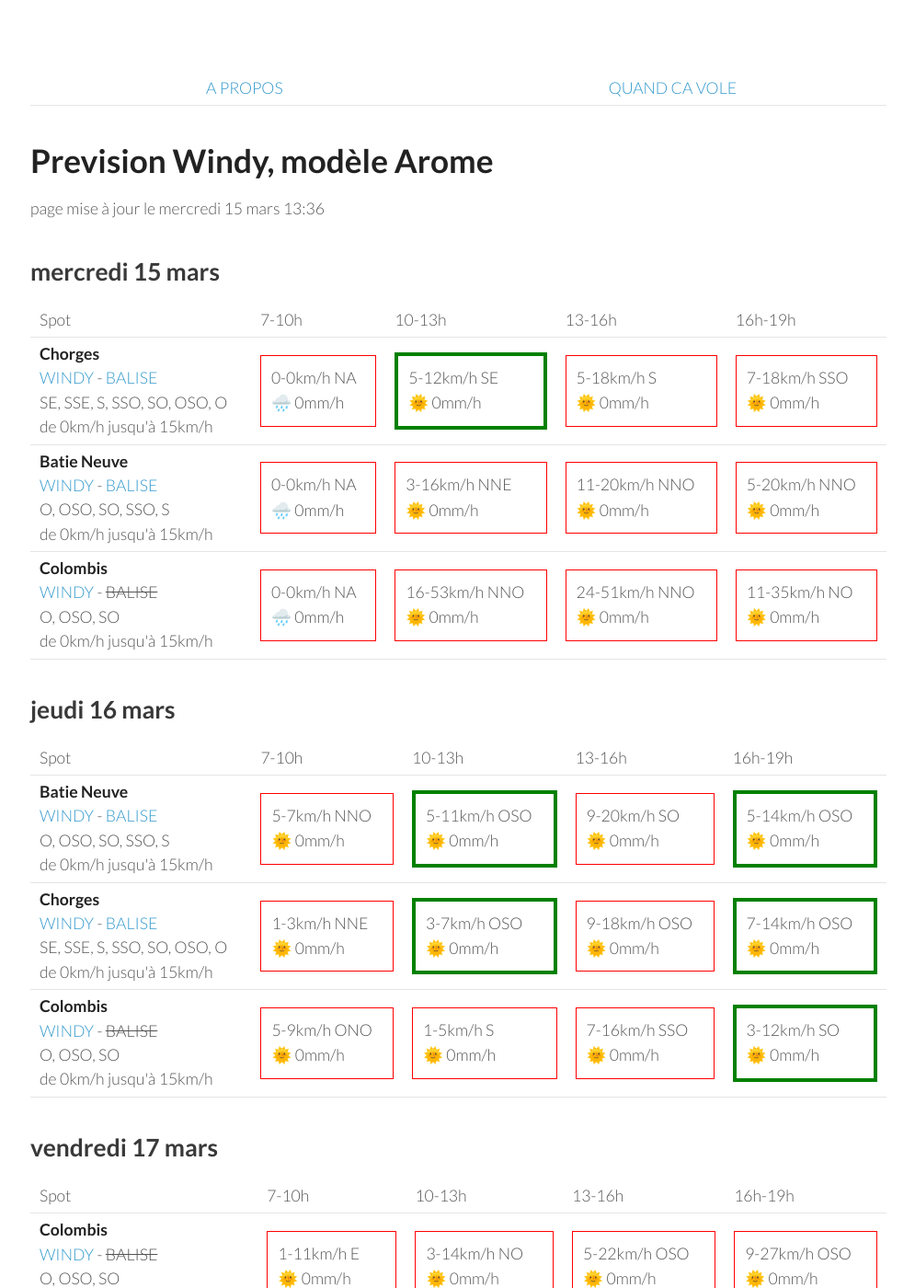
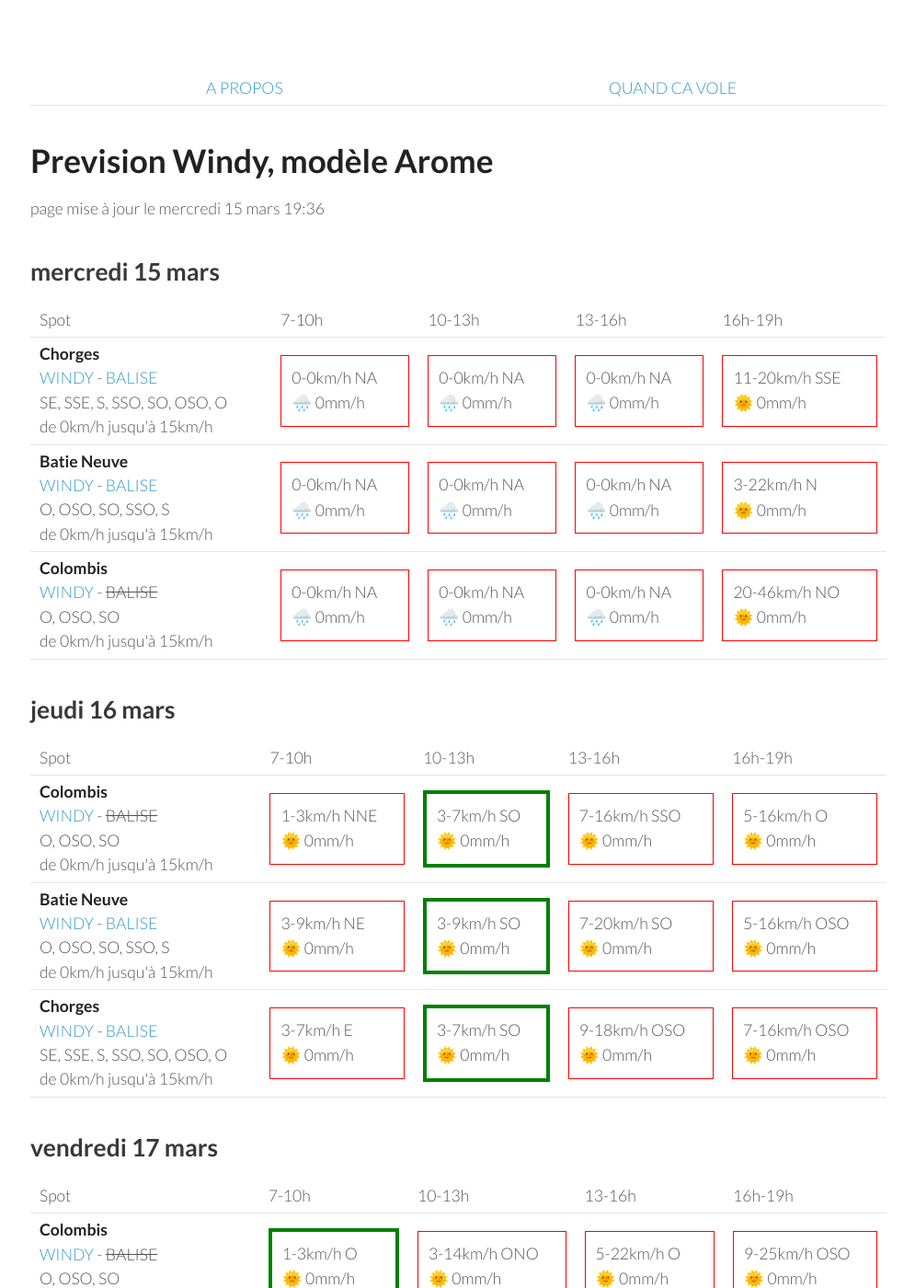
Before and after one commit to parapente-dans-le-nord/parapente-dans-le-nord.github.io, a Jekyll site: the page built from saint_andre.markdown, in a window 1280 px wide and 1400 px high. Shown: the whole window at 92% size, without its empty margins (25-1020 px from the left). Built offline with Jekyll 4.4.1, drawn with Linux system fonts in a browser that asks for light colours; some of the changed text lies outside the part shown.

Commit message:
update index.markdown

```diff
--- a/saint_andre.markdown
+++ b/saint_andre.markdown
@@ -7,7 +7,7 @@ title:  "Tous les spots"
 {: .links}
 
 # Prevision Windy, modèle Arome
-page mise à jour le mercredi 15 mars 13:36
+page mise à jour le mercredi 15 mars 19:36
 
 ## mercredi 15 mars
 
@@ -25,27 +25,27 @@ page mise à jour le mercredi 15 mars 13:36
         <td><strong>Chorges</strong><br><a href="https://windy.com/44.578/6.280?44.559,6.262,10">WINDY</a> - <span class=""><a href="https://www.openwindmap.org/PP554">BALISE</a> </span><br> <span class="vent-favorable">SE, SSE, S, SSO, SO, OSO, O</span><br><span class="force-vent">de 0km/h jusqu'à 15km/h</span> </td>
 
             <td><div class="not-flyable"><p>0-0km/h NA</p><p>🌧️ 0mm/h</p></div></td>
-            <td><div class="flyable"><p>5-12km/h SE</p><p>🌞 0mm/h</p></div></td>
-            <td><div class="not-flyable"><p>5-18km/h S</p><p>🌞 0mm/h</p></div></td>
-            <td><div class="not-flyable"><p>7-18km/h SSO</p><p>🌞 0mm/h</p></div></td>
+            <td><div class="not-flyable"><p>0-0km/h NA</p><p>🌧️ 0mm/h</p></div></td>
+            <td><div class="not-flyable"><p>0-0km/h NA</p><p>🌧️ 0mm/h</p></div></td>
+            <td><div class="not-flyable"><p>11-20km/h SSE</p><p>🌞 0mm/h</p></div></td>
 
     </tr>
 <tr>
         <td><strong>Batie Neuve</strong><br><a href="https://windy.com/44.584/6.236?44.559,6.262,10,m:eTtagly">WINDY</a> - <span class=""><a href="https://www.openwindmap.org/PP554">BALISE</a> </span><br> <span class="vent-favorable">O, OSO, SO, SSO, S</span><br><span class="force-vent">de 0km/h jusqu'à 15km/h</span> </td>
 
             <td><div class="not-flyable"><p>0-0km/h NA</p><p>🌧️ 0mm/h</p></div></td>
-            <td><div class="not-flyable"><p>3-16km/h NNE</p><p>🌞 0mm/h</p></div></td>
-            <td><div class="not-flyable"><p>11-20km/h NNO</p><p>🌞 0mm/h</p></div></td>
-            <td><div class="not-flyable"><p>5-20km/h NNO</p><p>🌞 0mm/h</p></div></td>
+            <td><div class="not-flyable"><p>0-0km/h NA</p><p>🌧️ 0mm/h</p></div></td>
+            <td><div class="not-flyable"><p>0-0km/h NA</p><p>🌧️ 0mm/h</p></div></td>
+            <td><div class="not-flyable"><p>3-22km/h N</p><p>🌞 0mm/h</p></div></td>
 
     </tr>
 <tr>
         <td><strong>Colombis</strong><br><a href="https://windy.com/44.494/6.216?44.559,6.262,10">WINDY</a> - <span class="no-balise"> BALISE </span><br> <span class="vent-favorable">O, OSO, SO</span><br><span class="force-vent">de 0km/h jusqu'à 15km/h</span> </td>
 
             <td><div class="not-flyable"><p>0-0km/h NA</p><p>🌧️ 0mm/h</p></div></td>
-            <td><div class="not-flyable"><p>16-53km/h NNO</p><p>🌞 0mm/h</p></div></td>
-            <td><div class="not-flyable"><p>24-51km/h NNO</p><p>🌞 0mm/h</p></div></td>
-            <td><div class="not-flyable"><p>11-35km/h NO</p><p>🌞 0mm/h</p></div></td>
+            <td><div class="not-flyable"><p>0-0km/h NA</p><p>🌧️ 0mm/h</p></div></td>
+            <td><div class="not-flyable"><p>0-0km/h NA</p><p>🌧️ 0mm/h</p></div></td>
+            <td><div class="not-flyable"><p>20-46km/h NO</p><p>🌞 0mm/h</p></div></td>
 
     </tr>
 
@@ -65,32 +65,32 @@ page mise à jour le mercredi 15 mars 13:36
       <td>16h-19h</td>
     </tr>
 <tr>
+        <td><strong>Colombis</strong><br><a href="https://windy.com/44.494/6.216?44.559,6.262,10">WINDY</a> - <span class="no-balise"> BALISE </span><br> <span class="vent-favorable">O, OSO, SO</span><br><span class="force-vent">de 0km/h jusqu'à 15km/h</span> </td>
+
+            <td><div class="not-flyable"><p>1-3km/h NNE</p><p>🌞 0mm/h</p></div></td>
+            <td><div class="flyable"><p>3-7km/h SO</p><p>🌞 0mm/h</p></div></td>
+            <td><div class="not-flyable"><p>7-16km/h SSO</p><p>🌞 0mm/h</p></div></td>
+            <td><div class="not-flyable"><p>5-16km/h O</p><p>🌞 0mm/h</p></div></td>
+
+
+    </tr>
+<tr>
         <td><strong>Batie Neuve</strong><br><a href="https://windy.com/44.584/6.236?44.559,6.262,10,m:eTtagly">WINDY</a> - <span class=""><a href="https://www.openwindmap.org/PP554">BALISE</a> </span><br> <span class="vent-favorable">O, OSO, SO, SSO, S</span><br><span class="force-vent">de 0km/h jusqu'à 15km/h</span> </td>
 
-            <td><div class="not-flyable"><p>5-7km/h NNO</p><p>🌞 0mm/h</p></div></td>
-            <td><div class="flyable"><p>5-11km/h OSO</p><p>🌞 0mm/h</p></div></td>
-            <td><div class="not-flyable"><p>9-20km/h SO</p><p>🌞 0mm/h</p></div></td>
-            <td><div class="flyable"><p>5-14km/h OSO</p><p>🌞 0mm/h</p></div></td>
+            <td><div class="not-flyable"><p>3-9km/h NE</p><p>🌞 0mm/h</p></div></td>
+            <td><div class="flyable"><p>3-9km/h SO</p><p>🌞 0mm/h</p></div></td>
+            <td><div class="not-flyable"><p>7-20km/h SO</p><p>🌞 0mm/h</p></div></td>
+            <td><div class="not-flyable"><p>5-16km/h OSO</p><p>🌞 0mm/h</p></div></td>
 
 
     </tr>
 <tr>
         <td><strong>Chorges</strong><br><a href="https://windy.com/44.578/6.280?44.559,6.262,10">WINDY</a> - <span class=""><a href="https://www.openwindmap.org/PP554">BALISE</a> </span><br> <span class="vent-favorable">SE, SSE, S, SSO, SO, OSO, O</span><br><span class="force-vent">de 0km/h jusqu'à 15km/h</span> </td>
 
-            <td><div class="not-flyable"><p>1-3km/h NNE</p><p>🌞 0mm/h</p></div></td>
-            <td><div class="flyable"><p>3-7km/h OSO</p><p>🌞 0mm/h</p></div></td>
+            <td><div class="not-flyable"><p>3-7km/h E</p><p>🌞 0mm/h</p></div></td>
+            <td><div class="flyable"><p>3-7km/h SO</p><p>🌞 0mm/h</p></div></td>
             <td><div class="not-flyable"><p>9-18km/h OSO</p><p>🌞 0mm/h</p></div></td>
-            <td><div class="flyable"><p>7-14km/h OSO</p><p>🌞 0mm/h</p></div></td>
-
-
-    </tr>
-<tr>
-        <td><strong>Colombis</strong><br><a href="https://windy.com/44.494/6.216?44.559,6.262,10">WINDY</a> - <span class="no-balise"> BALISE </span><br> <span class="vent-favorable">O, OSO, SO</span><br><span class="force-vent">de 0km/h jusqu'à 15km/h</span> </td>
-
-            <td><div class="not-flyable"><p>5-9km/h ONO</p><p>🌞 0mm/h</p></div></td>
-            <td><div class="not-flyable"><p>1-5km/h S</p><p>🌞 0mm/h</p></div></td>
-            <td><div class="not-flyable"><p>7-16km/h SSO</p><p>🌞 0mm/h</p></div></td>
-            <td><div class="flyable"><p>3-12km/h SO</p><p>🌞 0mm/h</p></div></td>
+            <td><div class="not-flyable"><p>7-16km/h OSO</p><p>🌞 0mm/h</p></div></td>
 
 
     </tr>
@@ -113,30 +113,30 @@ page mise à jour le mercredi 15 mars 13:36
 <tr>
         <td><strong>Colombis</strong><br><a href="https://windy.com/44.494/6.216?44.559,6.262,10">WINDY</a> - <span class="no-balise"> BALISE </span><br> <span class="vent-favorable">O, OSO, SO</span><br><span class="force-vent">de 0km/h jusqu'à 15km/h</span> </td>
 
-            <td><div class="not-flyable"><p>1-11km/h E</p><p>🌞 0mm/h</p></div></td>
-            <td><div class="not-flyable"><p>3-14km/h NO</p><p>🌞 0mm/h</p></div></td>
-            <td><div class="not-flyable"><p>5-22km/h OSO</p><p>🌞 0mm/h</p></div></td>
-            <td><div class="not-flyable"><p>9-27km/h OSO</p><p>🌞 0mm/h</p></div></td>
+            <td><div class="flyable"><p>1-3km/h O</p><p>🌞 0mm/h</p></div></td>
+            <td><div class="not-flyable"><p>3-14km/h ONO</p><p>🌞 0mm/h</p></div></td>
+            <td><div class="not-flyable"><p>5-22km/h O</p><p>🌞 0mm/h</p></div></td>
+            <td><div class="not-flyable"><p>9-25km/h OSO</p><p>🌞 0mm/h</p></div></td>
 
 
     </tr>
 <tr>
         <td><strong>Batie Neuve</strong><br><a href="https://windy.com/44.584/6.236?44.559,6.262,10,m:eTtagly">WINDY</a> - <span class=""><a href="https://www.openwindmap.org/PP554">BALISE</a> </span><br> <span class="vent-favorable">O, OSO, SO, SSO, S</span><br><span class="force-vent">de 0km/h jusqu'à 15km/h</span> </td>
 
-            <td><div class="not-flyable"><p>3-14km/h NE</p><p>🌞 0mm/h</p></div></td>
-            <td><div class="not-flyable"><p>1-18km/h S</p><p>🌞 0mm/h</p></div></td>
+            <td><div class="not-flyable"><p>3-5km/h E</p><p>🌞 0mm/h</p></div></td>
+            <td><div class="not-flyable"><p>1-18km/h SSO</p><p>🌞 0mm/h</p></div></td>
             <td><div class="not-flyable"><p>3-24km/h SO</p><p>🌞 0mm/h</p></div></td>
-            <td><div class="not-flyable"><p>7-29km/h OSO</p><p>🌞 0mm/h</p></div></td>
+            <td><div class="not-flyable"><p>5-27km/h OSO</p><p>🌞 0mm/h</p></div></td>
 
 
     </tr>
 <tr>
         <td><strong>Chorges</strong><br><a href="https://windy.com/44.578/6.280?44.559,6.262,10">WINDY</a> - <span class=""><a href="https://www.openwindmap.org/PP554">BALISE</a> </span><br> <span class="vent-favorable">SE, SSE, S, SSO, SO, OSO, O</span><br><span class="force-vent">de 0km/h jusqu'à 15km/h</span> </td>
 
-            <td><div class="not-flyable"><p>3-14km/h NE</p><p>🌞 0mm/h</p></div></td>
-            <td><div class="not-flyable"><p>1-18km/h SSO</p><p>🌞 0mm/h</p></div></td>
+            <td><div class="not-flyable"><p>3-5km/h ENE</p><p>🌞 0mm/h</p></div></td>
+            <td><div class="not-flyable"><p>1-18km/h SO</p><p>🌞 0mm/h</p></div></td>
             <td><div class="not-flyable"><p>3-24km/h SO</p><p>🌞 0mm/h</p></div></td>
-            <td><div class="not-flyable"><p>7-27km/h OSO</p><p>🌞 0mm/h</p></div></td>
+            <td><div class="not-flyable"><p>5-25km/h OSO</p><p>🌞 0mm/h</p></div></td>
 
 
     </tr>
@@ -160,29 +160,29 @@ page mise à jour le mercredi 15 mars 13:36
         <td><strong>Colombis</strong><br><a href="https://windy.com/44.494/6.216?44.559,6.262,10">WINDY</a> - <span class="no-balise"> BALISE </span><br> <span class="vent-favorable">O, OSO, SO</span><br><span class="force-vent">de 0km/h jusqu'à 15km/h</span> </td>
 
             <td><div class="not-flyable"><p>3-11km/h E</p><p>🌞 0mm/h</p></div></td>
-            <td><div class="not-flyable"><p>3-14km/h ONO</p><p>🌞 0mm/h</p></div></td>
-            <td><div class="not-flyable"><p>9-27km/h O</p><p>🌞 0mm/h</p></div></td>
-            <td><div class="not-flyable"><p>9-31km/h OSO</p><p>🌞 0mm/h</p></div></td>
+            <td><div class="not-flyable"><p>3-12km/h ONO</p><p>🌞 0mm/h</p></div></td>
+            <td><div class="not-flyable"><p>7-24km/h O</p><p>🌞 0mm/h</p></div></td>
+            <td><div class="not-flyable"><p>9-31km/h O</p><p>🌞 0mm/h</p></div></td>
 
 
     </tr>
 <tr>
         <td><strong>Batie Neuve</strong><br><a href="https://windy.com/44.584/6.236?44.559,6.262,10,m:eTtagly">WINDY</a> - <span class=""><a href="https://www.openwindmap.org/PP554">BALISE</a> </span><br> <span class="vent-favorable">O, OSO, SO, SSO, S</span><br><span class="force-vent">de 0km/h jusqu'à 15km/h</span> </td>
 
-            <td><div class="not-flyable"><p>3-14km/h NE</p><p>🌞 0mm/h</p></div></td>
-            <td><div class="not-flyable"><p>3-18km/h SSO</p><p>🌞 0mm/h</p></div></td>
-            <td><div class="not-flyable"><p>7-27km/h SO</p><p>🌞 0mm/h</p></div></td>
-            <td><div class="not-flyable"><p>7-31km/h OSO</p><p>🌞 0mm/h</p></div></td>
+            <td><div class="not-flyable"><p>3-12km/h NE</p><p>🌞 0mm/h</p></div></td>
+            <td><div class="not-flyable"><p>1-18km/h SSO</p><p>🌞 0mm/h</p></div></td>
+            <td><div class="not-flyable"><p>5-25km/h SO</p><p>🌞 0mm/h</p></div></td>
+            <td><div class="not-flyable"><p>7-29km/h OSO</p><p>🌞 0mm/h</p></div></td>
 
 
     </tr>
 <tr>
         <td><strong>Chorges</strong><br><a href="https://windy.com/44.578/6.280?44.559,6.262,10">WINDY</a> - <span class=""><a href="https://www.openwindmap.org/PP554">BALISE</a> </span><br> <span class="vent-favorable">SE, SSE, S, SSO, SO, OSO, O</span><br><span class="force-vent">de 0km/h jusqu'à 15km/h</span> </td>
 
-            <td><div class="not-flyable"><p>3-14km/h NE</p><p>🌞 0mm/h</p></div></td>
-            <td><div class="not-flyable"><p>1-18km/h SSO</p><p>🌞 0mm/h</p></div></td>
-            <td><div class="not-flyable"><p>5-27km/h SO</p><p>🌞 0mm/h</p></div></td>
-            <td><div class="not-flyable"><p>7-31km/h OSO</p><p>🌞 0mm/h</p></div></td>
+            <td><div class="not-flyable"><p>5-14km/h NE</p><p>🌞 0mm/h</p></div></td>
+            <td><div class="not-flyable"><p>1-16km/h SO</p><p>🌞 0mm/h</p></div></td>
+            <td><div class="not-flyable"><p>5-25km/h SO</p><p>🌞 0mm/h</p></div></td>
+            <td><div class="not-flyable"><p>7-29km/h OSO</p><p>🌞 0mm/h</p></div></td>
 
 
     </tr>
```
